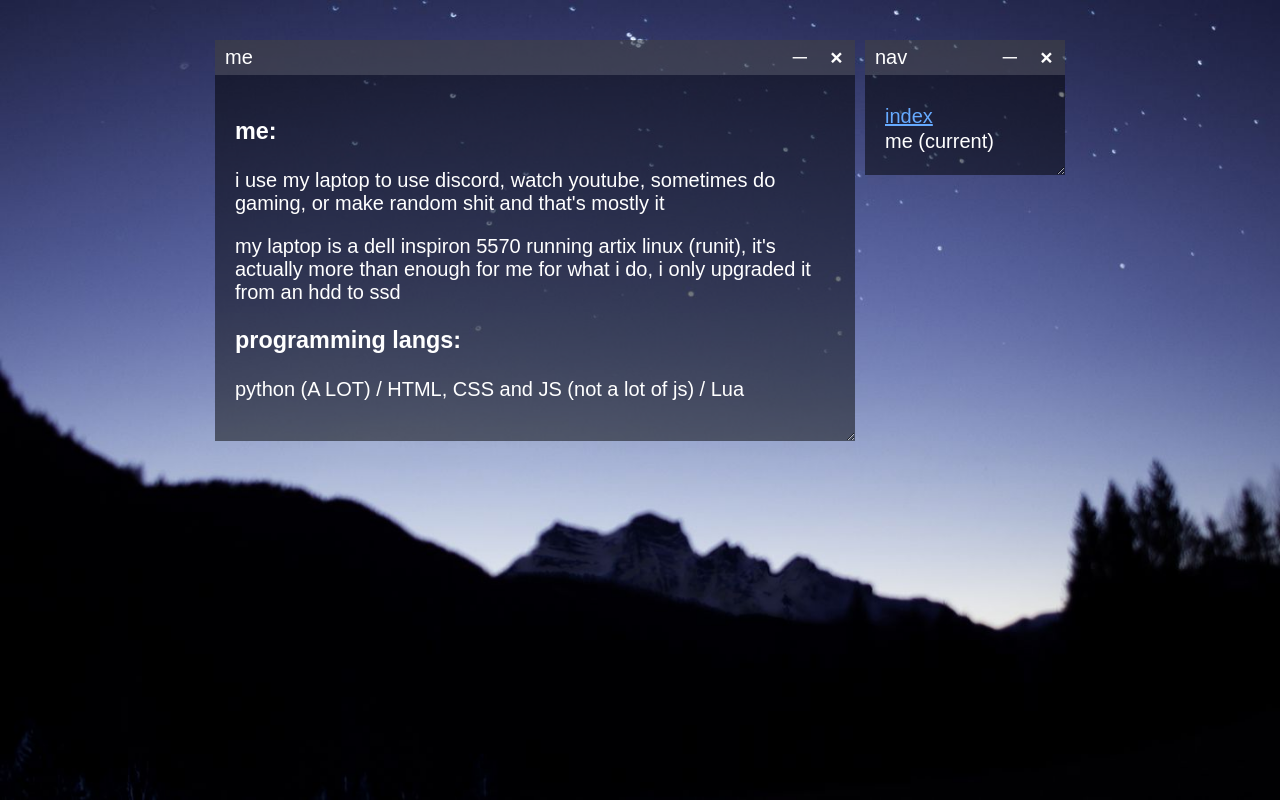
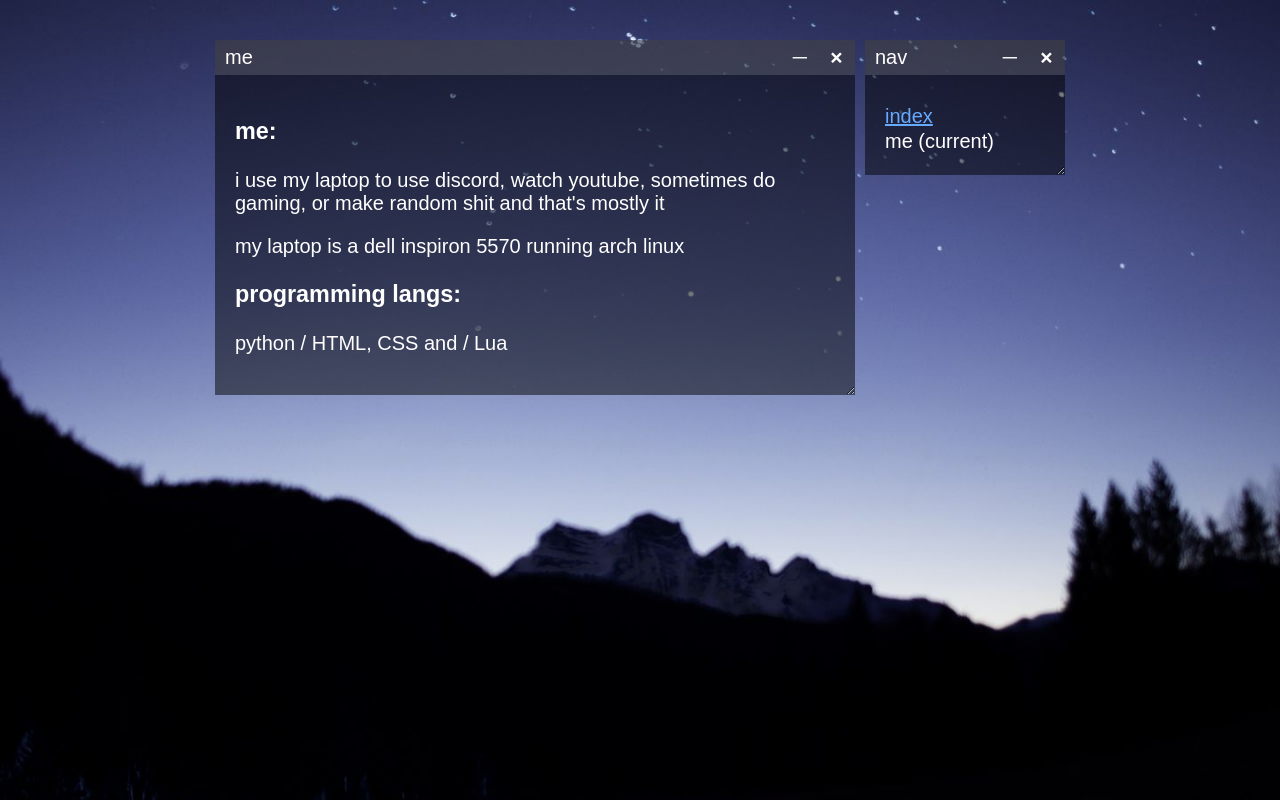
Before and after one commit to anamelessguy1/anamelessguy1.github.io, a plain HTML site: page me.html in a window 1280 px wide. Drawn offline with Linux system fonts and the light colour scheme.

Commit message:
Update me.html

```diff
--- a/me.html
+++ b/me.html
@@ -106,9 +106,9 @@
     <div class="window-body" id="mainBody">
       <h3>me:</h3>
       <p>i use my laptop to use discord, watch youtube, sometimes do gaming, or make random shit and that's mostly it</p>
-      <p>my laptop is a dell inspiron 5570 running artix linux (runit), it's actually more than enough for me for what i do, i only upgraded it from an hdd to ssd</p>
+      <p>my laptop is a dell inspiron 5570 running arch linux</p>
       <h3>programming langs:</h3>
-      <p>python (A LOT) / HTML, CSS and JS (not a lot of js) / Lua</p>
+      <p>python / HTML, CSS and / Lua</p>
     </div>
   </div>
 
```
